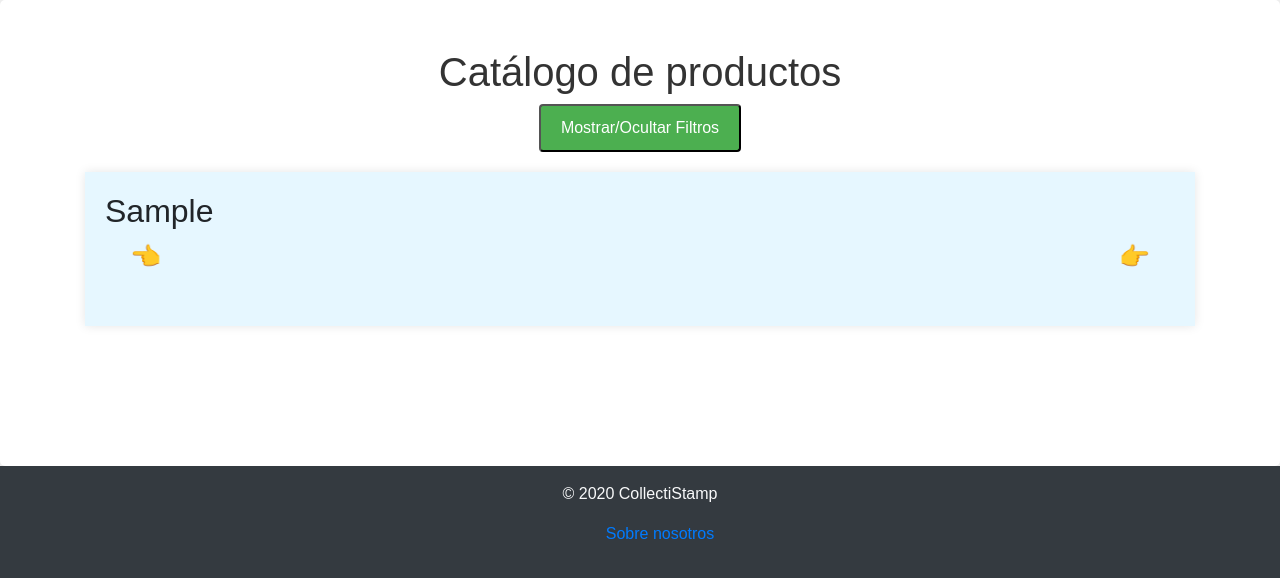
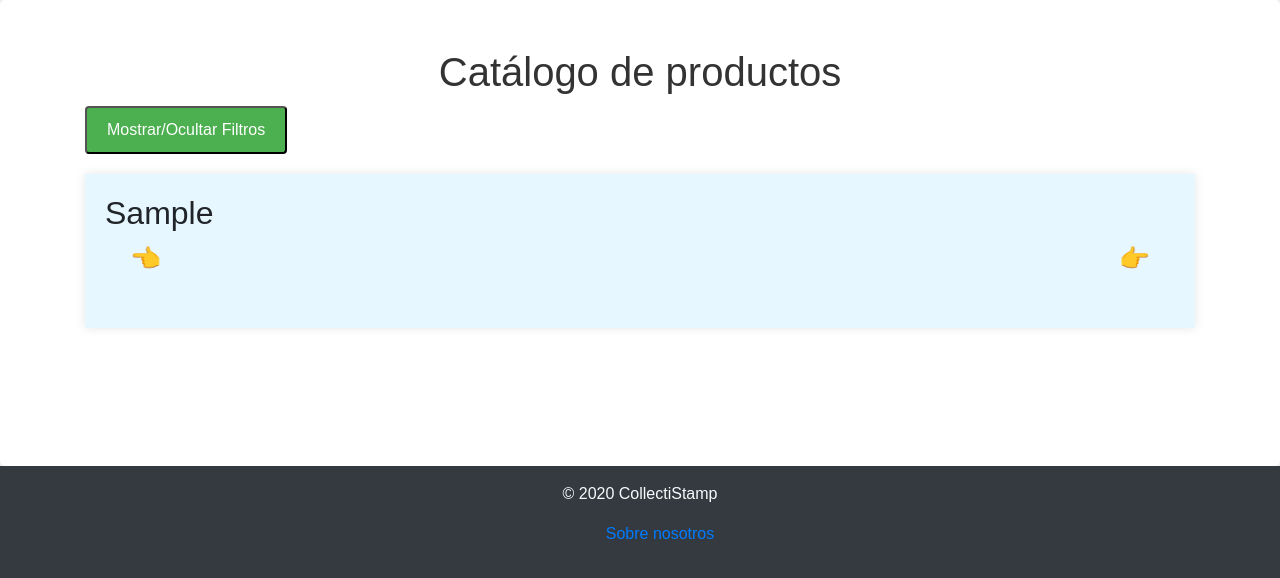
Before and after one commit to Lenient-Enterprise/CollectiStamp, a Django app: template collecti_stamp/templates/product/product_catalog.html in a window 1280 px wide. Shown: the part 222-800 px from the top of the page. Run offline with Django 4.2, Linux system fonts and the light colour scheme; the template is opened without the code that fills it: most values are stand-ins (such as "Sample title", 1, 10 or a date in 2020); some libraries are stand-ins or nearby versions.

Commit message:
fix: Arreglados bug SonarCloud

```diff
--- a/collecti_stamp/templates/product/product_catalog.html
+++ b/collecti_stamp/templates/product/product_catalog.html
@@ -56,7 +56,6 @@
             border-radius: 8px;
             box-shadow: 0 0 10px rgba(0, 0, 0, 0.1);
             z-index: 1000;
-            padding: 10px;
             color: #fff;
             text-align: center;
         }
@@ -92,7 +91,6 @@
             border-radius: 4px;
             transition: background-color 0.3s ease;
             cursor: pointer;
-            margin: 0 auto;
         }
 
         .filter-button:hover {
```
